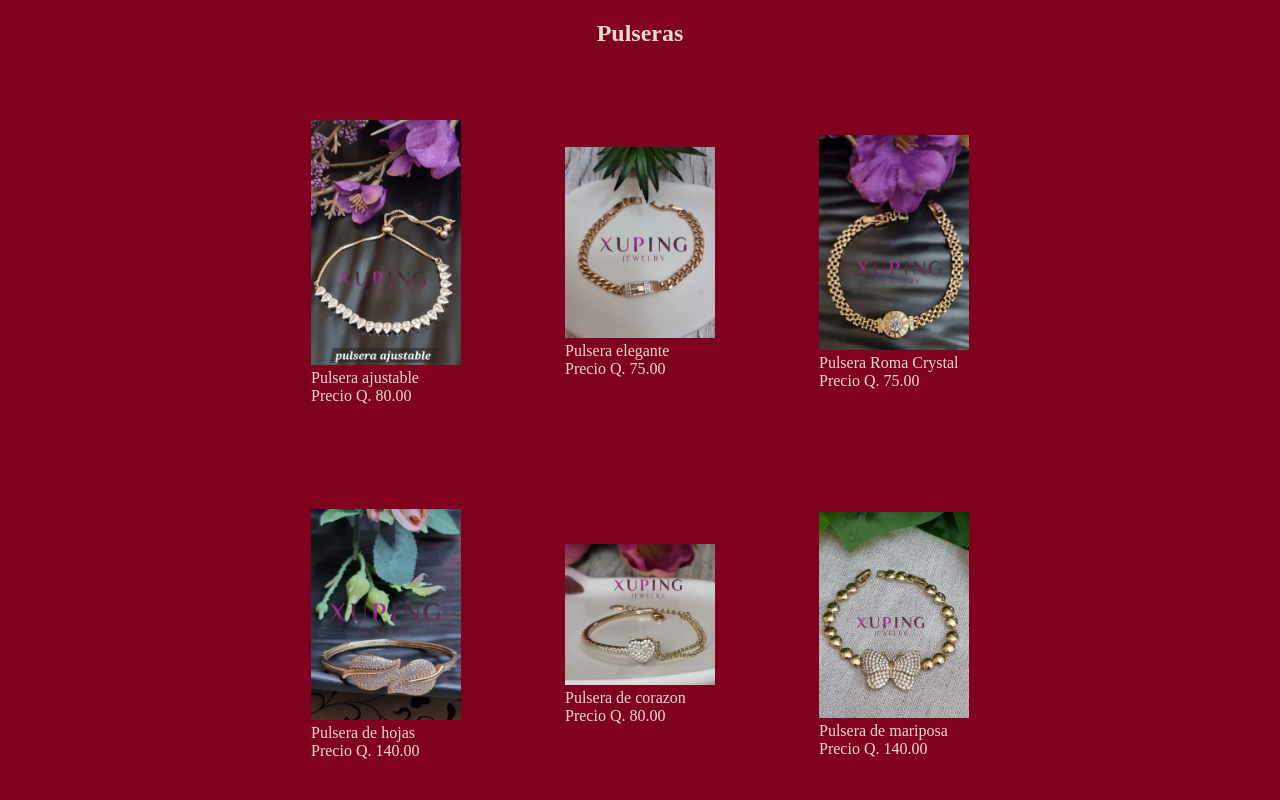
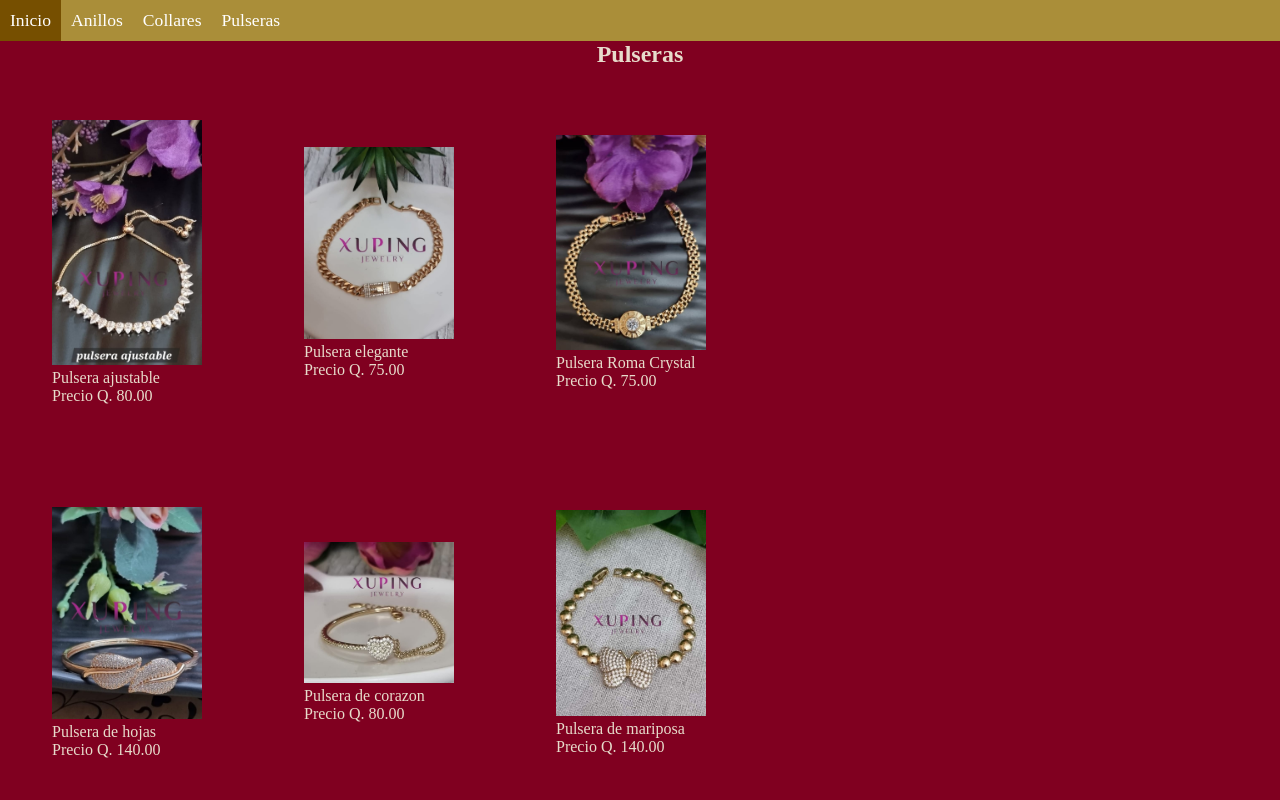
Before and after one commit to JairoGarcia5/JOYERIA, a plain HTML site: page pulseras.html in a window 1280 px wide. Shown: the top 800 px of the page. Drawn offline with Linux system fonts and the light colour scheme.

Commit message:
Update pulseras.html

```diff
--- a/pulseras.html
+++ b/pulseras.html
@@ -3,7 +3,19 @@
 <head>
   <meta charset="UTF-8">
   <meta name="viewport" content="width=device-width, initial-scale=1.0">
+  <link rel="stylesheet" href="style2.css">
   <title>Pulseras</title>
+  <div class="barras">
+             <button onclick="abrir_cerrar_menu()"class='boton_menu' id='x'></button>
+             </div>
+             <nav id="menu" class="desplegable">
+              <ul>
+         <li><a href="index.html">Inicio</a></li>
+         <li><a href="anillos.html">Anillos</a></li>
+         <li><a href="collares.html">Collares</a></li>
+         <li><a href="pulseras.html">Pulseras</a></li>
+             </ul>
+             </nav>
 </head>
 <body bgcolor=" #800020 ">
   <h2><font color="#e7dbcb"><center>Pulseras</center></h2>
```
